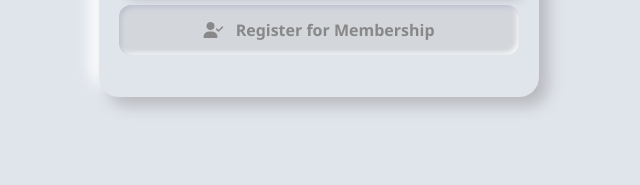
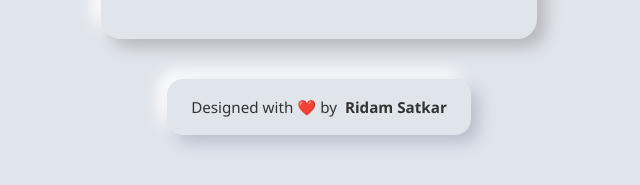
Before and after one commit to ridam27/Rotaract-GHRUA-LinkTree, a plain HTML site: page index.html in a window 1280 px wide. Shown: the part 539-724 px from the top of the page, without its empty margins (321-961 px from the left). Drawn offline with Linux system fonts and the light colour scheme.

Commit message:
added footer

```diff
--- a/index.html
+++ b/index.html
@@ -10,6 +10,7 @@
 </head>
 
 <body>
+    <div class="wrapper">
         <div class="container">
             <a href="https://instagram.com/rotaractclubghrua" target="_blank">
                 <img src="logo.png" alt="Profile" class="profile-img" />
@@ -32,6 +33,15 @@
             </div>
         </div>
 
+        <footer class="footer">
+            <p>
+                Designed with ❤️ by
+                <a href="https://instagram.com/ridamsatkar27" target="_blank" class="insta-link">Ridam Satkar</a>
+            </p>
+        </footer>
+    </div>
+
+
     <script>
         function markBylawsRead() {
             localStorage.setItem("bylawsRead", "true");
--- a/style.css
+++ b/style.css
@@ -6,6 +6,14 @@ body {
     justify-content: center;
     align-items: center;
     height: 100vh;
+}
+
+.wrapper {
+    display: flex;
+    flex-direction: column;
+    justify-content: center;
+    align-items: center;
+    min-height: 100vh;
 }
 
 .container {
@@ -82,3 +90,54 @@ h1 {
     pointer-events: none;
     cursor: default;
 }
+
+.footer {
+    margin: 40px auto 20px;
+    padding: 18px 24px;
+    max-width: 400px;
+    background: #e0e5ec;
+    border-radius: 16px;
+    box-shadow: 8px 8px 16px #babecc, -8px -8px 16px #ffffff;
+    text-align: center;
+    font-size: 0.95rem;
+    color: #333;
+    transition: all 0.3s ease;
+}
+
+.footer p {
+    margin: 0;
+}
+
+.footer .insta-link {
+    text-decoration: none;
+    font-weight: bold;
+    color: #333;
+    transition: all 0.4s ease;
+    padding-left: 4px;
+    position: relative;
+}
+
+.footer .insta-link::after {
+    content: "";
+    position: absolute;
+    bottom: -2px;
+    left: 0;
+    width: 100%;
+    height: 2px;
+    background: transparent;
+    transition: background 0.4s ease;
+}
+
+.footer .insta-link:hover {
+    background: linear-gradient(to right, #feda75, #fa7e1e, #d62976, #962fbf, #4f5bd5);
+    -webkit-background-clip: text;
+    -webkit-text-fill-color: transparent;
+    background-clip: text;
+    -webkit-text-fill-color: transparent;
+}
+
+.footer .insta-link:hover::after {
+    background: linear-gradient(to right, #feda75, #fa7e1e, #d62976, #962fbf, #4f5bd5);
+    height: 2px;
+    border-radius: 10px;
+}
```
Lines whose indentation alone changed are shown as unchanged.
